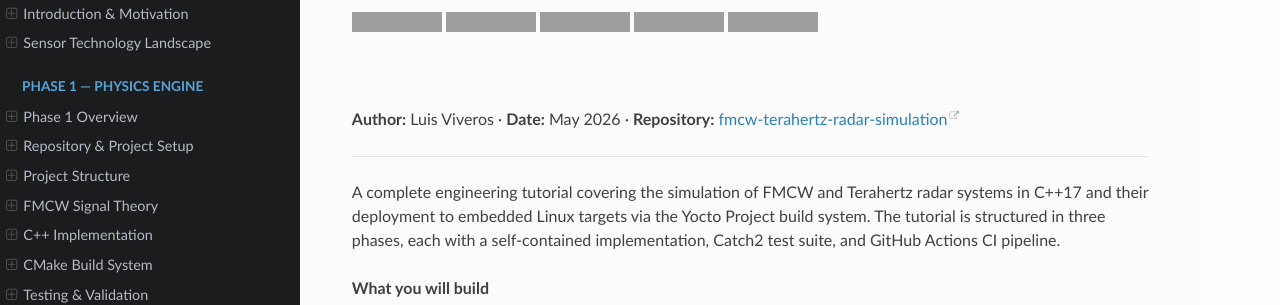
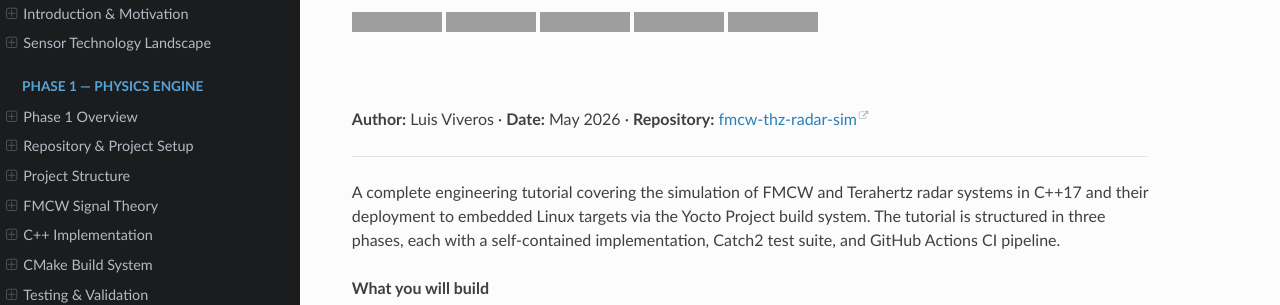
Before and after one commit to ldv-1000111/fmcw-thz-radar-sim, a Sphinx documentation site: the page built from docs/source/index.rst, in a window 1280 px wide and 900 px high, cut to the strip 155-460 px from the top of the window. Built offline with Sphinx 7.4.7 and the Read the Docs theme 3.1.0, drawn with Linux system fonts in a browser that asks for light colours; grey boxes are pictures that could not be loaded.

Commit message:
docs: fix github URL slug (fmcw-thz-radar-sim)

```diff
--- a/docs/source/index.rst
+++ b/docs/source/index.rst
@@ -21,7 +21,7 @@
 
 |
 
-**Author:** Luis Viveros · **Date:** May 2026 · **Repository:** `fmcw-terahertz-radar-simulation <https://github.com/ldv-1000111/fmcw-terahertz-radar-simulation>`_
+**Author:** Luis Viveros · **Date:** May 2026 · **Repository:** `fmcw-thz-radar-sim <https://github.com/ldv-1000111/fmcw-thz-radar-sim>`_
 
 ----
 
```
